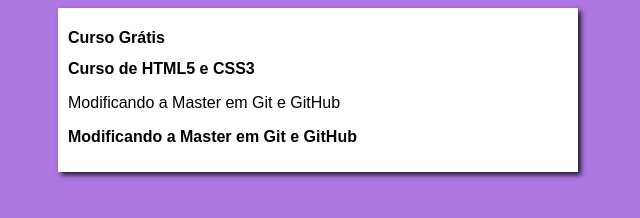
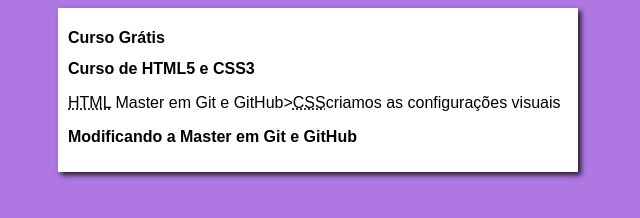
Before and after one commit to Reginaldodossantos/projeto--site, a plain HTML site: page index.html in a window 1280 px wide. Shown: the whole page, without its empty margins (322-962 px from the left). Drawn offline with Linux system fonts and the light colour scheme.

Commit message:
Update index.html

```diff
--- a/index.html
+++ b/index.html
@@ -14,7 +14,7 @@
         </header>
         <article>
             <h2>Curso de HTML5 e CSS3</h2>
-            <p>Modificando a Master em Git e GitHub</p>
+            <p><abbr title="HYPERTEXT MARKUP LANGUAGE">HTML</abbr> Master em Git e GitHub><abbr title="Cascading style stylesheet">CSS</abbr>criamos as configurações visuais </p>
         </article>
         <article>
             <h2>Modificando a Master em Git e GitHub </h2>
```
